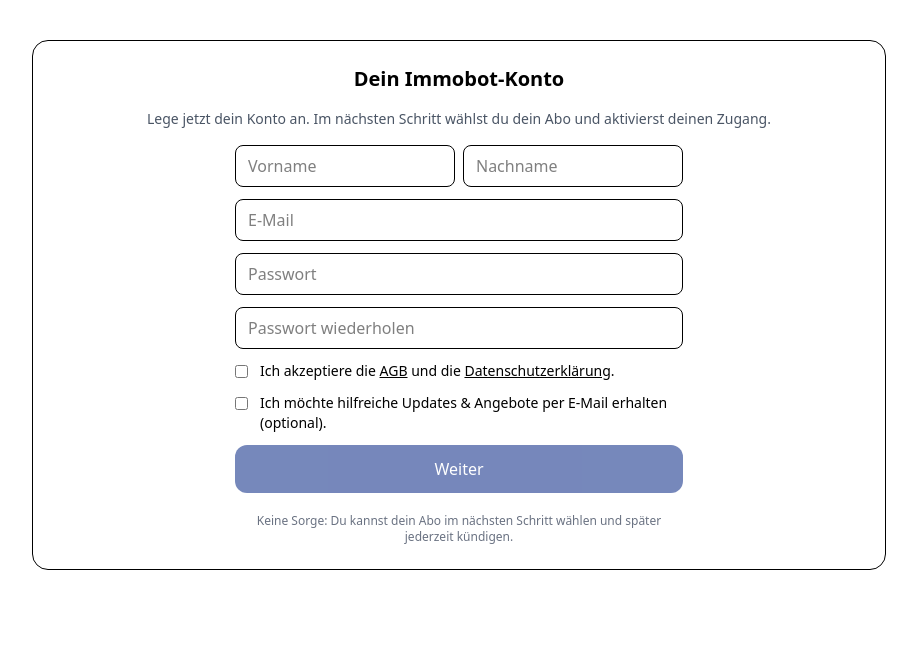
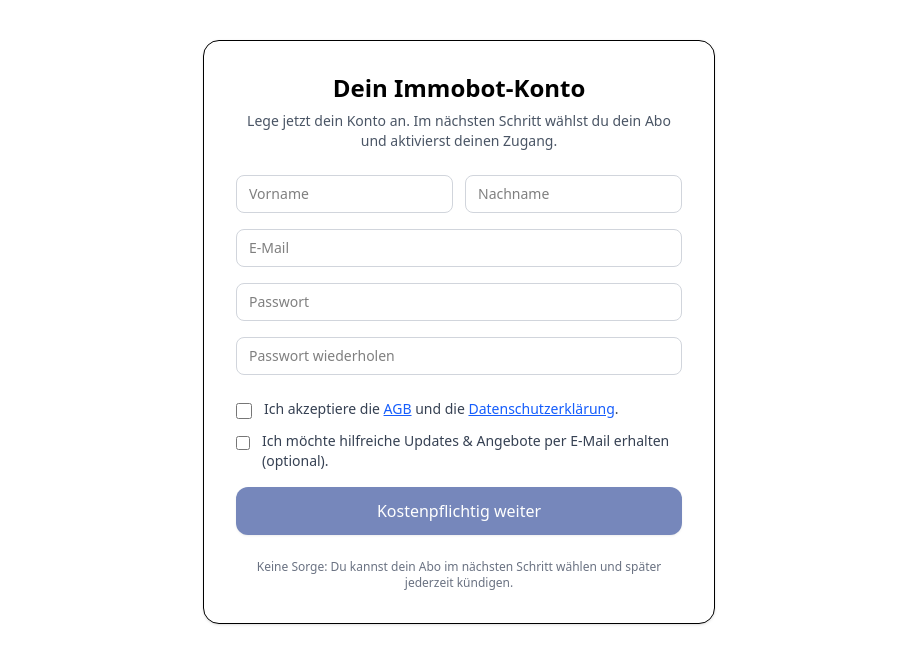
Before and after one commit to Der-Luca/immobot-webapp, a React (Vite) app: page /register/finish in a window 1280 px wide. Shown: the top 664 px of the page, without its empty margins (181-1098 px from the left). Built offline with nearby package versions, Linux system fonts and the light colour scheme; no server answers.

Commit message:
Registerfinish monile optik

```diff
--- a/src/pages/public/register/RegisterFinish.jsx
+++ b/src/pages/public/register/RegisterFinish.jsx
@@ -79,39 +79,53 @@
     }
   }
 
+  // Gemeinsame Input-Klassen für konsistenten Look
+  // text-base verhindert Zoom auf iOS, md:text-sm ist für Desktop
+  const inputClass = "w-full rounded-lg border border-gray-300 px-3 py-3 md:py-2 text-base md:text-sm focus:ring-2 focus:ring-blue-500 focus:outline-none transition";
+
   return (
-    <div className="space-y-4 rounded-2xl border p-6 w-2/3 mx-auto mt-10 bg-white">
-      <h1 className="text-xl font-semibold text-center">
+    // CONTAINER: Mobile (kein Border) vs Desktop (Karte)
+    <div className="
+      w-full mx-auto max-w-lg bg-white
+      p-4 mt-2
+      md:p-8 md:mt-10 md:border md:rounded-2xl md:shadow-sm
+    ">
+      <h1 className="text-xl md:text-2xl font-semibold text-center leading-tight mb-2">
         Dein Immobot-Konto
       </h1>
-      <p className="text-sm text-gray-600 text-center">
+      <p className="text-sm text-gray-600 text-center mb-6">
         Lege jetzt dein Konto an. Im nächsten Schritt wählst du dein Abo
         und aktivierst deinen Zugang.
       </p>
 
-      <form onSubmit={onRegister} className="space-y-3 max-w-md mx-auto">
-        <div className="flex gap-2">
+      <form onSubmit={onRegister} className="space-y-4">
+        {/* Name Row */}
+        <div className="flex gap-3">
+          <div className="w-1/2">
             <input
               type="text"
-            className="w-1/2 rounded-lg border px-3 py-2"
+              className={inputClass}
               placeholder="Vorname"
               value={firstName}
               onChange={(e) => setFirst(e.target.value)}
               required
             />
+          </div>
+          <div className="w-1/2">
             <input
               type="text"
-            className="w-1/2 rounded-lg border px-3 py-2"
+              className={inputClass}
               placeholder="Nachname"
               value={lastName}
               onChange={(e) => setLast(e.target.value)}
               required
             />
           </div>
+        </div>
 
         <input
           type="email"
-          className="w-full rounded-lg border px-3 py-2"
+          className={inputClass}
           placeholder="E-Mail"
           value={email}
           onChange={(e) => setEmail(e.target.value)}
@@ -121,7 +135,7 @@
 
         <input
           type="password"
-          className="w-full rounded-lg border px-3 py-2"
+          className={inputClass}
           placeholder="Passwort"
           value={pw}
           onChange={(e) => setPw(e.target.value)}
@@ -131,7 +145,7 @@
 
         <input
           type="password"
-          className="w-full rounded-lg border px-3 py-2"
+          className={inputClass}
           placeholder="Passwort wiederholen"
           value={pw2}
           onChange={(e) => setPw2(e.target.value)}
@@ -139,19 +153,20 @@
           autoComplete="new-password"
         />
 
-        <label className="flex items-start gap-3 text-sm">
+        <div className="space-y-3 pt-2">
+            <label className="flex items-start gap-3 text-sm cursor-pointer">
             <input
                 type="checkbox"
-            className="mt-1"
+                className="mt-1 w-4 h-4 text-blue-600 border-gray-300 rounded focus:ring-blue-500"
                 checked={acceptTerms}
                 onChange={(e) => setAcceptTerms(e.target.checked)}
                 required
             />
-          <span>
+            <span className="text-gray-700">
                 Ich akzeptiere die{" "}
                 <Link
                 to="/terms"
-              className="underline"
+                className="underline text-blue-600 hover:text-blue-800"
                 target="_blank"
                 rel="noreferrer"
                 >
@@ -160,7 +175,7 @@
                 und die{" "}
                 <Link
                 to="/privacy"
-              className="underline"
+                className="underline text-blue-600 hover:text-blue-800"
                 target="_blank"
                 rel="noreferrer"
                 >
@@ -170,32 +185,35 @@
             </span>
             </label>
 
-        <label className="flex items-start gap-3 text-sm">
+            <label className="flex items-start gap-3 text-sm cursor-pointer">
             <input
                 type="checkbox"
-            className="mt-1"
+                className="mt-1 w-4 h-4 text-blue-600 border-gray-300 rounded focus:ring-blue-500"
                 checked={marketingOptIn}
                 onChange={(e) => setMarketingOptIn(e.target.checked)}
             />
-          <span>
+            <span className="text-gray-700">
                 Ich möchte hilfreiche Updates & Angebote per E-Mail erhalten
                 (optional).
             </span>
             </label>
+        </div>
 
         {err && (
+          <div className="p-3 bg-red-50 border border-red-100 rounded-lg">
             <p className="text-sm text-red-600 text-center">{err}</p>
+          </div>
         )}
 
         <button
           type="submit"
           disabled={!canSubmit}
-          className="w-full px-4 py-3 rounded-xl bg-blue-900 text-white disabled:opacity-60"
+          className="w-full px-6 py-3 rounded-xl bg-blue-900 text-white font-medium shadow-sm hover:bg-blue-800 disabled:opacity-60 disabled:cursor-not-allowed transition active:scale-95"
         >
-          {busy ? "Speichere…" : "Weiter"}
+          {busy ? "Speichere..." : "Kostenpflichtig weiter"}
         </button>
 
-        <p className="text-xs text-gray-500 mt-2 text-center">
+        <p className="text-xs text-gray-500 mt-2 text-center px-2">
           Keine Sorge: Du kannst dein Abo im nächsten Schritt wählen und
           später jederzeit kündigen.
         </p>
```
Also changed, not shown: 5 other files (tests, documents, lock files or other folders). Lines whose indentation alone changed are shown as unchanged.
